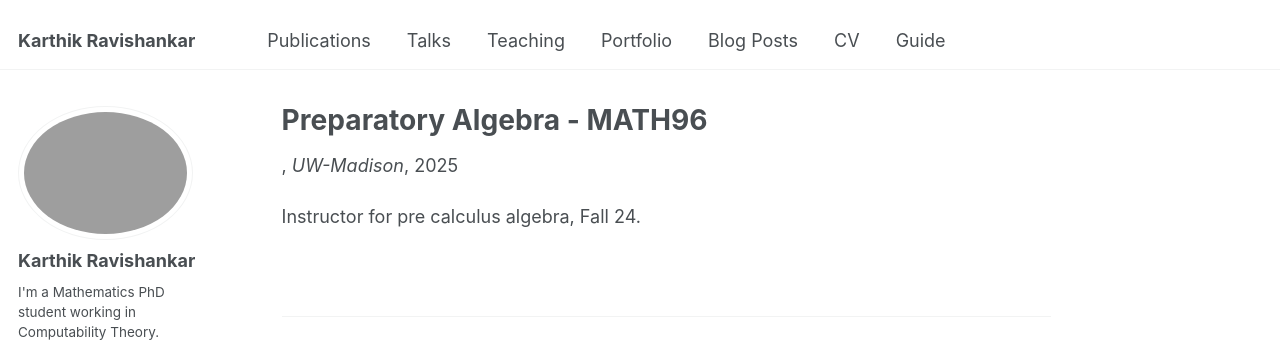
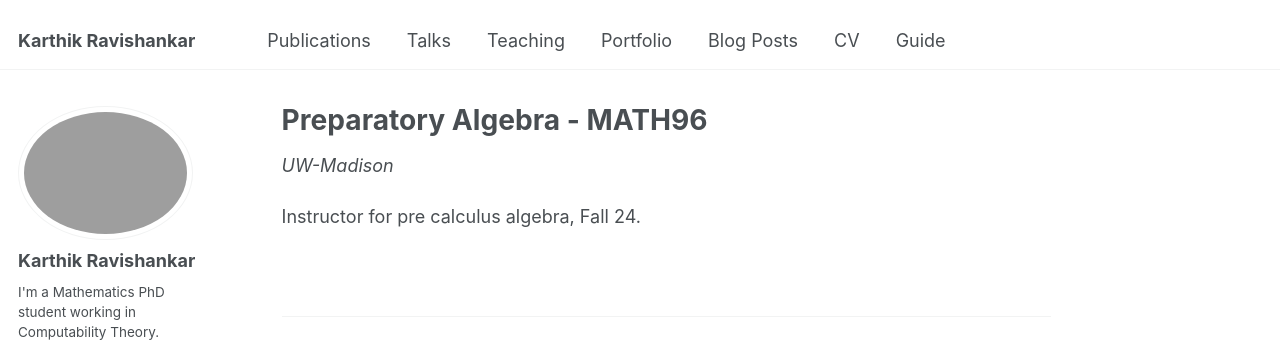
Before and after one commit to Karthik-Ravishankar-Math/Karthik-Ravishankar-Math.github.io, a Jekyll site: the page built from _teaching/Precalc.md, in a window 1280 px wide. Shown: the top 348 px of the page. Built offline with Jekyll 4.4.1, drawn with Linux system fonts in a browser that asks for light colours.

Commit message:
Update single.html

```diff
--- a/_layouts/single.html
+++ b/_layouts/single.html
@@ -35,7 +35,7 @@ layout: default
         {% endif %}
 
         {% if page.collection == 'teaching' %}
-          <p> {{ page.type }}, <i>{{ page.venue }}</i>, {{ page.date | default: "1900-01-01" | date: "%Y" }} </p>
+          <p>  <i>{{ page.venue }}</i> </p>
         {% elsif page.venue and page.date %}
           <p>Published in <i>{{ page.venue }}</i>, {{ page.date | default: "1900-01-01" | date: "%Y" }} </p>
         {% elsif page.date %}
```
